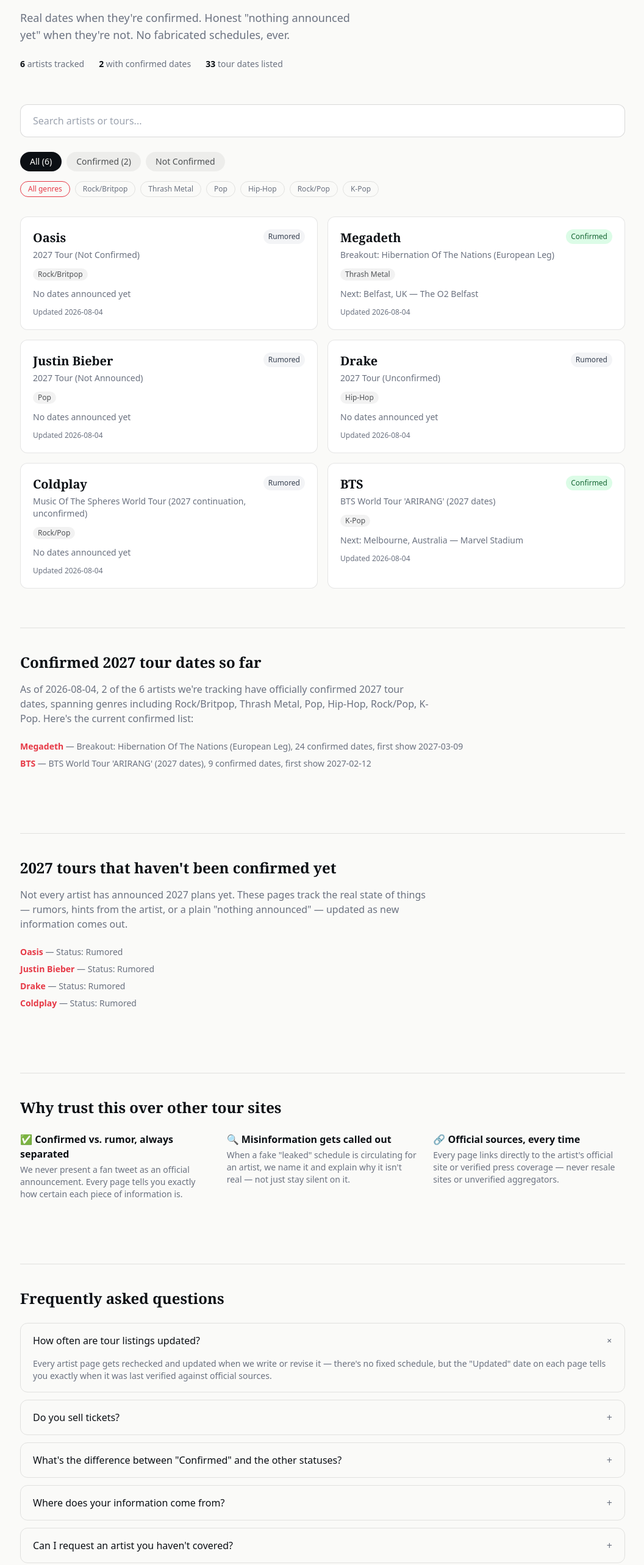
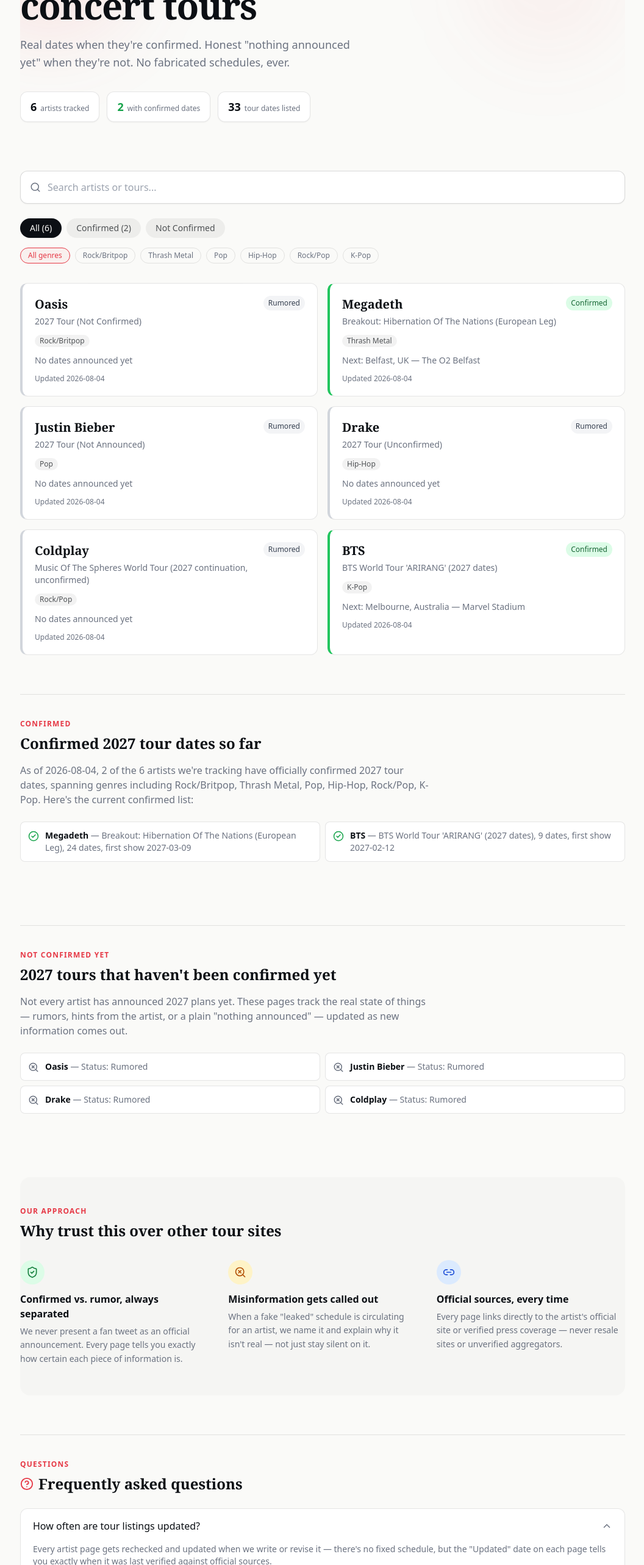
Before and after one commit to StarBozdar/Tours-2027, a Next.js app: page / in a window 1280 px wide. Shown: the part 234-2800 px from the top of the page at 61% size, without its empty margins (111-1167 px from the left). Built offline with nearby package versions, Linux system fonts and the light colour scheme.

Commit message:
Homepage UI/UX polish: icon-driven sections (lucide-react), animated hero with subtle gradient accents, smooth FAQ accordion animation, status-colored card accents, dark newsletter card, refined search/filter styling

```diff
--- a/app/globals.css
+++ b/app/globals.css
@@ -11,3 +11,26 @@ body {
   background-color: theme('colors.paper');
   color: theme('colors.ink');
 }
+
+@keyframes fadeInUp {
+  from {
+    opacity: 0;
+    transform: translateY(8px);
+  }
+  to {
+    opacity: 1;
+    transform: translateY(0);
+  }
+}
+
+.animate-fade-in-up {
+  animation: fadeInUp 0.5s ease-out both;
+}
+
+.grid-rows-accordion-open {
+  grid-template-rows: 1fr;
+}
+
+.grid-rows-accordion-closed {
+  grid-template-rows: 0fr;
+}
--- a/app/page.tsx
+++ b/app/page.tsx
@@ -1,4 +1,5 @@
 import type { Metadata } from 'next'
+import { CheckCircle2, SearchX, Link2, ShieldCheck, HelpCircle, Mail } from 'lucide-react'
 import { getAllTours } from '@/lib/tours'
 import { homepageFaqs } from '@/lib/homepageFaqs'
 import JsonLd from '@/components/JsonLd'
@@ -10,6 +11,10 @@ export const metadata: Metadata = {
   title: '2027 Concert Tours: Confirmed Dates, Tickets & Tour News',
   description:
     'Track every confirmed and rumored 2027 concert tour in one place. Real dates, official ticket links, and honest status updates — no fabricated schedules.'
+}
+
+function Eyebrow({ children }: { children: React.ReactNode }) {
+  return <p className="text-xs font-semibold tracking-widest uppercase text-accent mb-2">{children}</p>
 }
 
 export default function HomePage() {
@@ -56,49 +61,69 @@ export default function HomePage() {
       <JsonLd data={faqLd} />
 
       {/* Hero */}
-      <section className="mb-4 pt-6 pb-12 border-b border-black/10 -mx-4 px-4 sm:mx-0 sm:px-0 sm:border-0 sm:pb-0">
-        <h1 className="font-display text-4xl sm:text-5xl font-bold tracking-tight max-w-2xl">
-          Find the latest 2027 concert tours
-        </h1>
-        <p className="text-muted mt-4 max-w-xl text-lg">
-          Real dates when they're confirmed. Honest "nothing announced yet" when they're not.
-          No fabricated schedules, ever.
-        </p>
+      <section className="relative -mx-4 px-4 sm:mx-0 sm:px-0 pt-10 pb-14 sm:pb-16 mb-4 overflow-hidden">
+        <div
+          aria-hidden
+          className="absolute -top-24 -left-24 w-72 h-72 rounded-full bg-accent/10 blur-3xl pointer-events-none"
+        />
+        <div
+          aria-hidden
+          className="absolute -top-10 right-0 w-64 h-64 rounded-full bg-accent/5 blur-3xl pointer-events-none"
+        />
+        <div className="relative animate-fade-in-up">
+          <h1 className="font-display text-4xl sm:text-6xl font-bold tracking-tight max-w-2xl leading-[1.1]">
+            Find the latest <span className="text-accent">2027</span> concert tours
+          </h1>
+          <p className="text-muted mt-5 max-w-xl text-lg leading-relaxed">
+            Real dates when they're confirmed. Honest "nothing announced yet" when they're not.
+            No fabricated schedules, ever.
+          </p>
 
-        <div className="flex items-center gap-6 mt-6 text-sm text-muted">
-          <span>
-            <strong className="text-ink font-semibold">{tours.length}</strong> artists tracked
-          </span>
-          <span>
-            <strong className="text-ink font-semibold">{confirmedCount}</strong> with confirmed dates
-          </span>
-          <span>
-            <strong className="text-ink font-semibold">{totalDates}</strong> tour dates listed
-          </span>
+          <div className="flex items-center gap-3 mt-8 flex-wrap">
+            <div className="bg-white border border-black/10 rounded-xl px-4 py-2.5 shadow-sm">
+              <span className="text-lg font-bold text-ink">{tours.length}</span>
+              <span className="text-xs text-muted ml-1.5">artists tracked</span>
+            </div>
+            <div className="bg-white border border-black/10 rounded-xl px-4 py-2.5 shadow-sm">
+              <span className="text-lg font-bold text-green-600">{confirmedCount}</span>
+              <span className="text-xs text-muted ml-1.5">with confirmed dates</span>
+            </div>
+            <div className="bg-white border border-black/10 rounded-xl px-4 py-2.5 shadow-sm">
+              <span className="text-lg font-bold text-ink">{totalDates}</span>
+              <span className="text-xs text-muted ml-1.5">tour dates listed</span>
+            </div>
+          </div>
         </div>
       </section>
 
       {/* Search + filter + grid */}
-      <section className="mb-16 pt-10">
+      <section className="mb-16">
         <TourExplorer tours={tours} />
       </section>
 
       {/* Crawlable summary content - confirmed tours */}
       {confirmedTours.length > 0 && (
         <section className="mb-16 py-10 border-t border-black/10">
+          <Eyebrow>Confirmed</Eyebrow>
           <h2 className="font-display text-2xl font-bold mb-4">Confirmed 2027 tour dates so far</h2>
           <p className="text-muted mb-6 max-w-2xl">
             As of {tours[0]?.lastUpdated}, {confirmedCount} of the {tours.length} artists we're tracking
             have officially confirmed 2027 tour dates{genres.length > 0 ? `, spanning genres including ${genres.join(', ')}` : ''}.
             Here's the current confirmed list:
           </p>
-          <ul className="space-y-2">
+          <ul className="grid gap-2 sm:grid-cols-2">
             {confirmedTours.map((t) => (
-              <li key={t.slug} className="text-sm">
-                <a href={`/tours/${t.slug}`} className="font-semibold text-accent hover:underline">
-                  {t.artist}
+              <li key={t.slug}>
+                <a
+                  href={`/tours/${t.slug}`}
+                  className="flex items-start gap-2.5 text-sm p-3 rounded-lg border border-black/10 bg-white hover:border-green-300 hover:bg-green-50/50 transition-colors"
+                >
+                  <CheckCircle2 size={18} className="text-green-600 shrink-0 mt-0.5" />
+                  <span>
+                    <span className="font-semibold text-ink">{t.artist}</span>
+                    <span className="text-muted"> — {t.tourName}, {t.dates.length} date{t.dates.length !== 1 ? 's' : ''}, first show {t.dates[0]?.date}</span>
+                  </span>
                 </a>
-                <span className="text-muted"> — {t.tourName}, {t.dates.length} confirmed date{t.dates.length !== 1 ? 's' : ''}, first show {t.dates[0]?.date}</span>
               </li>
             ))}
           </ul>
@@ -108,19 +133,26 @@ export default function HomePage() {
       {/* Crawlable summary content - unconfirmed / rumored */}
       {unconfirmedTours.length > 0 && (
         <section className="mb-16 py-10 border-t border-black/10">
+          <Eyebrow>Not confirmed yet</Eyebrow>
           <h2 className="font-display text-2xl font-bold mb-4">2027 tours that haven't been confirmed yet</h2>
           <p className="text-muted mb-6 max-w-2xl">
             Not every artist has announced 2027 plans yet. These pages track the real state of things —
             rumors, hints from the artist, or a plain "nothing announced" — updated as new information
             comes out.
           </p>
-          <ul className="space-y-2">
+          <ul className="grid gap-2 sm:grid-cols-2">
             {unconfirmedTours.map((t) => (
-              <li key={t.slug} className="text-sm">
-                <a href={`/tours/${t.slug}`} className="font-semibold text-accent hover:underline">
-                  {t.artist}
+              <li key={t.slug}>
+                <a
+                  href={`/tours/${t.slug}`}
+                  className="flex items-start gap-2.5 text-sm p-3 rounded-lg border border-black/10 bg-white hover:border-black/20 transition-colors"
+                >
+                  <SearchX size={18} className="text-muted shrink-0 mt-0.5" />
+                  <span>
+                    <span className="font-semibold text-ink">{t.artist}</span>
+                    <span className="text-muted capitalize"> — status: {t.status}</span>
+                  </span>
                 </a>
-                <span className="text-muted capitalize"> — status: {t.status}</span>
               </li>
             ))}
           </ul>
@@ -128,35 +160,56 @@ export default function HomePage() {
       )}
 
       {/* Why this site */}
-      <section className="mb-16 py-10 border-t border-black/10">
-        <h2 className="font-display text-2xl font-bold mb-6">Why trust this over other tour sites</h2>
-        <div className="grid gap-6 sm:grid-cols-3">
+      <section className="mb-16 py-12 -mx-4 px-4 sm:mx-0 sm:px-0 bg-black/[0.02] rounded-2xl">
+        <Eyebrow>Our approach</Eyebrow>
+        <h2 className="font-display text-2xl font-bold mb-8">Why trust this over other tour sites</h2>
+        <div className="grid gap-8 sm:grid-cols-3">
           <div>
-            <p className="font-semibold mb-1">✅ Confirmed vs. rumor, always separated</p>
-            <p className="text-sm text-muted">We never present a fan tweet as an official announcement. Every page tells you exactly how certain each piece of information is.</p>
+            <div className="w-10 h-10 rounded-full bg-green-100 flex items-center justify-center mb-3">
+              <ShieldCheck size={20} className="text-green-700" />
+            </div>
+            <p className="font-semibold mb-1.5">Confirmed vs. rumor, always separated</p>
+            <p className="text-sm text-muted leading-relaxed">We never present a fan tweet as an official announcement. Every page tells you exactly how certain each piece of information is.</p>
           </div>
           <div>
-            <p className="font-semibold mb-1">🔍 Misinformation gets called out</p>
-            <p className="text-sm text-muted">When a fake "leaked" schedule is circulating for an artist, we name it and explain why it isn't real — not just stay silent on it.</p>
+            <div className="w-10 h-10 rounded-full bg-amber-100 flex items-center justify-center mb-3">
+              <SearchX size={20} className="text-amber-700" />
+            </div>
+            <p className="font-semibold mb-1.5">Misinformation gets called out</p>
+            <p className="text-sm text-muted leading-relaxed">When a fake "leaked" schedule is circulating for an artist, we name it and explain why it isn't real — not just stay silent on it.</p>
           </div>
           <div>
-            <p className="font-semibold mb-1">🔗 Official sources, every time</p>
-            <p className="text-sm text-muted">Every page links directly to the artist's official site or verified press coverage — never resale sites or unverified aggregators.</p>
+            <div className="w-10 h-10 rounded-full bg-blue-100 flex items-center justify-center mb-3">
+              <Link2 size={20} className="text-blue-700" />
+            </div>
+            <p className="font-semibold mb-1.5">Official sources, every time</p>
+            <p className="text-sm text-muted leading-relaxed">Every page links directly to the artist's official site or verified press coverage — never resale sites or unverified aggregators.</p>
           </div>
         </div>
       </section>
 
       {/* FAQ */}
       <section className="mb-16 py-10 border-t border-black/10">
-        <h2 className="font-display text-2xl font-bold mb-6">Frequently asked questions</h2>
+        <Eyebrow>Questions</Eyebrow>
+        <div className="flex items-center gap-2 mb-6">
+          <HelpCircle size={22} className="text-accent" />
+          <h2 className="font-display text-2xl font-bold">Frequently asked questions</h2>
+        </div>
         <FAQAccordion />
       </section>
 
       {/* Newsletter */}
-      <section className="py-10 border-t border-black/10">
-        <h2 className="font-display text-2xl font-bold mb-2">Never miss a tour announcement</h2>
-        <p className="text-muted mb-5 max-w-md">Get notified when a tracked artist's tour status changes.</p>
-        <NewsletterForm />
+      <section className="py-10 mb-4">
+        <div className="rounded-2xl bg-ink text-paper p-8 sm:p-10 flex flex-col sm:flex-row sm:items-center sm:justify-between gap-6">
+          <div>
+            <div className="flex items-center gap-2 mb-2">
+              <Mail size={20} className="text-accent" />
+              <h2 className="font-display text-2xl font-bold">Never miss a tour announcement</h2>
+            </div>
+            <p className="text-paper/70 max-w-md">Get notified when a tracked artist's tour status changes.</p>
+          </div>
+          <NewsletterForm />
+        </div>
       </section>
     </div>
   )
--- a/components/FAQAccordion.tsx
+++ b/components/FAQAccordion.tsx
@@ -1,6 +1,7 @@
 'use client'
 
 import { useState } from 'react'
+import { ChevronDown } from 'lucide-react'
 import { homepageFaqs as faqs } from '@/lib/homepageFaqs'
 
 export default function FAQAccordion() {
@@ -8,18 +9,32 @@ export default function FAQAccordion() {
 
   return (
     <div className="space-y-3">
-      {faqs.map((item, i) => (
-        <div key={i} className="border border-black/10 rounded-xl overflow-hidden">
-          <button
-            onClick={() => setOpen(open === i ? null : i)}
-            className="w-full flex items-center justify-between text-left px-5 py-4 font-medium hover:bg-black/[0.02] transition"
-          >
-            <span>{item.q}</span>
-            <span className={`text-muted transition-transform ${open === i ? 'rotate-45' : ''}`}>+</span>
-          </button>
-          {open === i && <div className="px-5 pb-4 text-sm text-muted">{item.a}</div>}
-        </div>
-      ))}
+      {faqs.map((item, i) => {
+        const isOpen = open === i
+        return (
+          <div key={i} className="border border-black/10 rounded-xl overflow-hidden bg-white">
+            <button
+              onClick={() => setOpen(isOpen ? null : i)}
+              className="w-full flex items-center justify-between text-left px-5 py-4 font-medium hover:bg-black/[0.02] transition-colors"
+            >
+              <span>{item.q}</span>
+              <ChevronDown
+                size={18}
+                className={`shrink-0 text-muted transition-transform duration-300 ${isOpen ? 'rotate-180' : ''}`}
+              />
+            </button>
+            <div
+              className={`grid transition-[grid-template-rows] duration-300 ease-out ${
+                isOpen ? 'grid-rows-accordion-open' : 'grid-rows-accordion-closed'
+              }`}
+            >
+              <div className="overflow-hidden">
+                <p className="px-5 pb-4 text-sm text-muted">{item.a}</p>
+              </div>
+            </div>
+          </div>
+        )
+      })}
     </div>
   )
 }
--- a/components/NewsletterForm.tsx
+++ b/components/NewsletterForm.tsx
@@ -14,7 +14,7 @@ export default function NewsletterForm() {
       className="flex flex-col sm:flex-row gap-3 max-w-md"
     >
       {submitted ? (
-        <p className="text-sm text-muted">
+        <p className="text-sm text-paper/70">
           Thanks for the interest — email signup isn't connected yet, but it's coming soon.
         </p>
       ) : (
@@ -23,11 +23,11 @@ export default function NewsletterForm() {
             type="email"
             required
             placeholder="you@example.com"
-            className="flex-1 border border-black/15 rounded-xl px-4 py-3 text-sm focus:outline-none focus:ring-2 focus:ring-accent/40 bg-white"
+            className="flex-1 border border-white/15 rounded-xl px-4 py-3 text-sm text-ink focus:outline-none focus:ring-2 focus:ring-accent/40 bg-white"
           />
           <button
             type="submit"
-            className="bg-ink text-paper px-5 py-3 rounded-xl text-sm font-medium hover:bg-ink/90 transition whitespace-nowrap"
+            className="bg-accent text-white px-5 py-3 rounded-xl text-sm font-medium hover:bg-accent/90 transition whitespace-nowrap"
           >
             Notify me
           </button>
--- a/components/TourCard.tsx
+++ b/components/TourCard.tsx
@@ -6,6 +6,13 @@ const statusColors: Record<string, string> = {
   rescheduled: 'bg-yellow-100 text-yellow-800',
   cancelled: 'bg-red-100 text-red-800',
   rumored: 'bg-gray-100 text-gray-700'
+}
+
+const statusBorderColors: Record<string, string> = {
+  confirmed: 'border-l-green-500',
+  rescheduled: 'border-l-yellow-500',
+  cancelled: 'border-l-red-500',
+  rumored: 'border-l-gray-300'
 }
 
 function daysUntil(dateStr: string): number {
@@ -23,7 +30,7 @@ export default function TourCard({ tour }: { tour: TourFrontmatter }) {
   return (
     <Link
       href={`/tours/${tour.slug}`}
-      className="group block border border-black/10 rounded-xl p-5 bg-white hover:border-accent/40 hover:shadow-lg hover:-translate-y-0.5 transition-all duration-200"
+      className={`group block border border-l-4 border-black/10 ${statusBorderColors[tour.status] || 'border-l-gray-300'} rounded-xl p-5 bg-white hover:border-accent/40 hover:shadow-lg hover:-translate-y-0.5 transition-all duration-200`}
     >
       <div className="flex items-start justify-between gap-3">
         <div>
--- a/components/TourExplorer.tsx
+++ b/components/TourExplorer.tsx
@@ -1,6 +1,7 @@
 'use client'
 
 import { useMemo, useState } from 'react'
+import { Search, X } from 'lucide-react'
 import type { TourFrontmatter } from '@/lib/tours'
 import TourCard from './TourCard'
 
@@ -36,13 +37,23 @@ export default function TourExplorer({ tours }: { tours: TourFrontmatter[] }) {
     <div>
       {/* Search */}
       <div className="relative mb-6">
+        <Search size={18} className="absolute left-4 top-1/2 -translate-y-1/2 text-muted pointer-events-none" />
         <input
           type="text"
           value={query}
           onChange={(e) => setQuery(e.target.value)}
           placeholder="Search artists or tours..."
-          className="w-full border border-black/15 rounded-xl px-5 py-3.5 text-base focus:outline-none focus:ring-2 focus:ring-accent/40 focus:border-accent/50 bg-white"
+          className="w-full border border-black/15 rounded-xl pl-11 pr-11 py-3.5 text-base focus:outline-none focus:ring-2 focus:ring-accent/40 focus:border-accent/50 bg-white shadow-sm transition-shadow focus:shadow-md"
         />
+        {query && (
+          <button
+            onClick={() => setQuery('')}
+            aria-label="Clear search"
+            className="absolute right-4 top-1/2 -translate-y-1/2 text-muted hover:text-ink transition"
+          >
+            <X size={18} />
+          </button>
+        )}
       </div>
 
       {/* Status filter tabs */}
@@ -51,8 +62,10 @@ export default function TourExplorer({ tours }: { tours: TourFrontmatter[] }) {
           <button
             key={tab}
             onClick={() => setFilter(tab)}
-            className={`text-sm px-4 py-1.5 rounded-full font-medium transition ${
-              filter === tab ? 'bg-ink text-paper' : 'bg-black/5 text-ink/70 hover:bg-black/10'
+            className={`text-sm px-4 py-1.5 rounded-full font-medium transition-all duration-200 ${
+              filter === tab
+                ? 'bg-ink text-paper shadow-sm'
+                : 'bg-black/5 text-ink/70 hover:bg-black/10'
             }`}
           >
             {tab === 'all' ? `All (${tours.length})` : tab === 'confirmed' ? `Confirmed (${confirmedCount})` : 'Not Confirmed'}
@@ -65,8 +78,8 @@ export default function TourExplorer({ tours }: { tours: TourFrontmatter[] }) {
         <div className="flex items-center gap-2 mb-8 flex-wrap">
           <button
             onClick={() => setGenreFilter(null)}
-            className={`text-xs px-3 py-1 rounded-full border transition ${
-              !genreFilter ? 'border-accent text-accent' : 'border-black/10 text-muted hover:border-black/20'
+            className={`text-xs px-3 py-1 rounded-full border transition-colors duration-200 ${
+              !genreFilter ? 'border-accent text-accent bg-accent/5' : 'border-black/10 text-muted hover:border-black/20'
             }`}
           >
             All genres
@@ -75,8 +88,8 @@ export default function TourExplorer({ tours }: { tours: TourFrontmatter[] }) {
             <button
               key={g}
               onClick={() => setGenreFilter(g === genreFilter ? null : g)}
-              className={`text-xs px-3 py-1 rounded-full border transition ${
-                genreFilter === g ? 'border-accent text-accent' : 'border-black/10 text-muted hover:border-black/20'
+              className={`text-xs px-3 py-1 rounded-full border transition-colors duration-200 ${
+                genreFilter === g ? 'border-accent text-accent bg-accent/5' : 'border-black/10 text-muted hover:border-black/20'
               }`}
             >
               {g}
--- a/package.json
+++ b/package.json
@@ -18,7 +18,8 @@
     "gray-matter": "^4.0.3",
     "next-mdx-remote": "^6.0.0",
     "date-fns": "^3.6.0",
-    "@tailwindcss/typography": "^0.5.15"
+    "@tailwindcss/typography": "^0.5.15",
+    "lucide-react": "^1.28.0"
   },
   "devDependencies": {
     "typescript": "^5.5.4",
```
Also changed, not shown: 1 other file (tests, documents, lock files or other folders).
